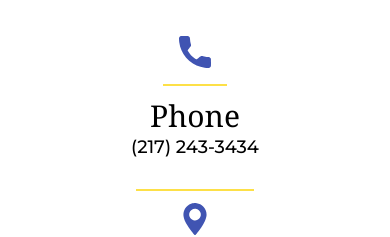
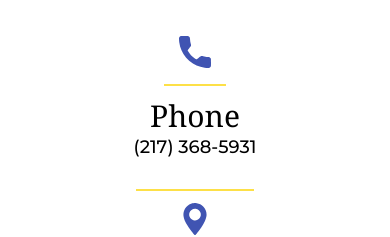
Before and after one commit to kingjames087/michaelhankinslaw, a React (Vite) app: page /contactus in a window 390 px wide. Shown: the part 1300-1537 px from the top of the page. Built offline with nearby package versions, Linux system fonts and the light colour scheme; a web font is replaced by a local one.

Commit message:
fixed responsiveness

```diff
--- a/src/pages/contact/contactContent/section2/Section2.jsx
+++ b/src/pages/contact/contactContent/section2/Section2.jsx
@@ -16,7 +16,7 @@ const Section2 = () => {
                             <img className='w-12 h-12 pb-4' src={call} alt="" />
                         <hr className='border-t-2 border-yellow-300 pt-3 w-1/2 mx-auto' />
                             <h2 className='text-3xl'>Phone</h2>
-                            <p className='text-[18px]'>(217) 243-3434</p>
+                            <p className='text-[18px]'>(217) 368-5931</p>
                         </div>
                         <div className='flex flex-col lg:flex-row gap-16'>
                             <div className='flex flex-col justify-center items-center'>
```
